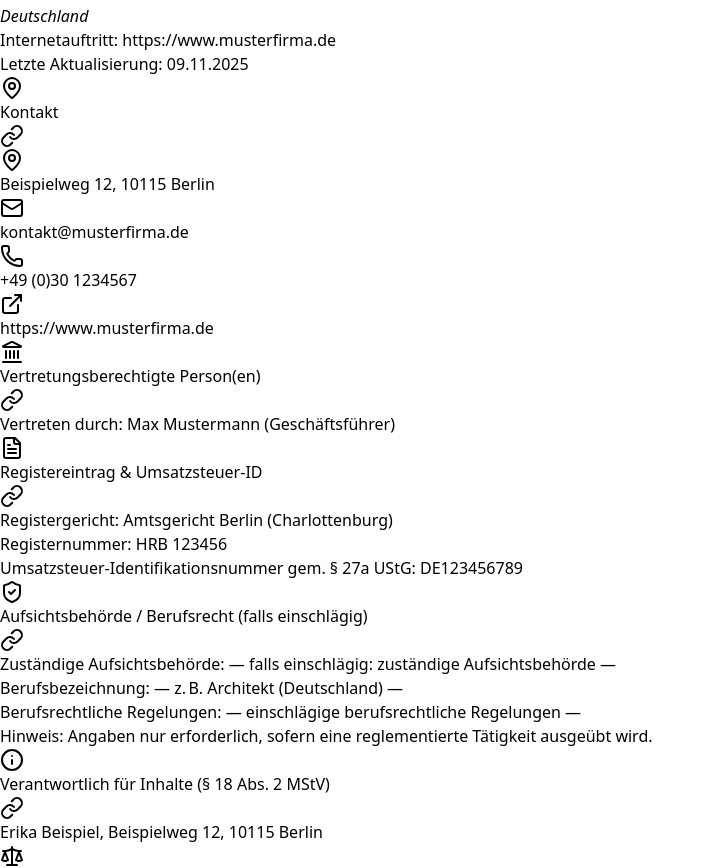
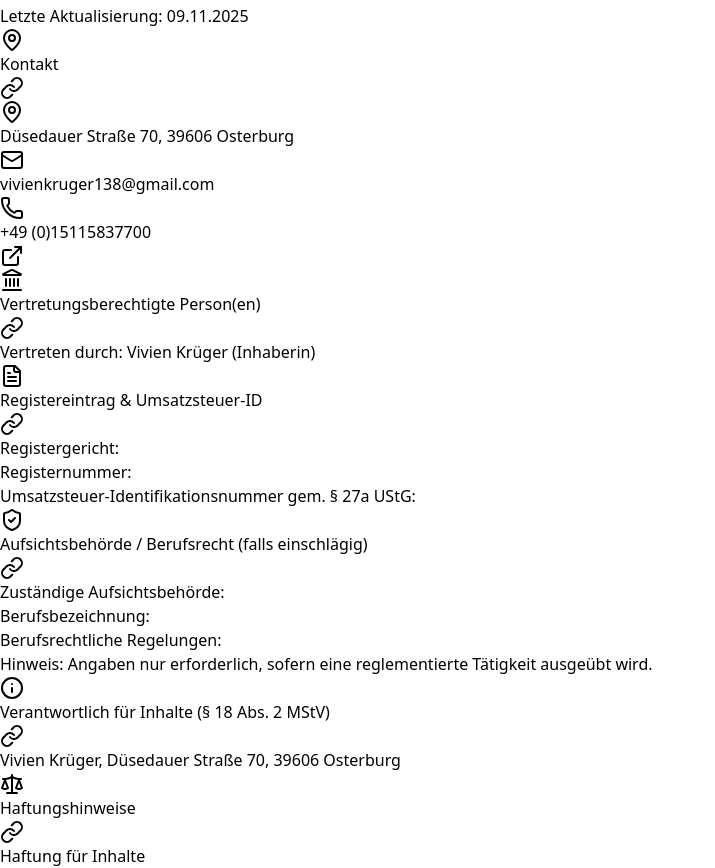
Before and after one commit to LouWare/Impressum, a React (Vite) app: page / in a window 1280 px wide. Shown: the part 500-1368 px from the top of the page, without its empty margins (0-715 px from the left). Built offline with nearby package versions, Linux system fonts and the light colour scheme.

Commit message:
Update App.jsx

```diff
--- a/src/App.jsx
+++ b/src/App.jsx
@@ -27,33 +27,33 @@ import {
 
 const ORG = {
   // — Basisdaten —
-  legalName: "Musterfirma GmbH",
-  brand: "Musterfirma",
-  street: "Beispielweg 12",
-  postalCode: "10115",
-  city: "Berlin",
+  legalName: "",
+  brand: "",
+  street: "Düsedauer Straße 70",
+  postalCode: "39606",
+  city: "Osterburg",
   country: "Deutschland",
-  email: "kontakt@musterfirma.de",
-  phone: "+49 (0)30 1234567",
-  website: "https://www.musterfirma.de",
+  email: "vivienkruger138@gmail.com",
+  phone: "+49 (0)15115837700",
+  website: "",
 
   // — Vertretung —
-  representedBy: "Max Mustermann",
-  position: "Geschäftsführer",
+  representedBy: "Vivien Krüger",
+  position: "Inhaberin",
 
   // — Register & USt —
-  registerCourt: "Amtsgericht Berlin (Charlottenburg)",
-  registerNumber: "HRB 123456",
-  vatId: "DE123456789",
+  registerCourt: "",
+  registerNumber: "",
+  vatId: "",
 
   // — Aufsicht / Berufsrecht (falls einschlägig) —
-  supervisoryAuthority: "— falls einschlägig: zuständige Aufsichtsbehörde —",
-  professionalTitle: "— z. B. Architekt (Deutschland) —",
-  professionalRules: "— einschlägige berufsrechtliche Regelungen —",
+  supervisoryAuthority: "",
+  professionalTitle: "",
+  professionalRules: "",
 
   // — Verantwortlich gem. § 18 Abs. 2 MStV —
-  contentResponsible: "Erika Beispiel",
-  contentResponsibleAddress: "Beispielweg 12, 10115 Berlin",
+  contentResponsible: "Vivien Krüger",
+  contentResponsibleAddress: "Düsedauer Straße 70, 39606 Osterburg",
 
   // — Verbraucherschlichtung —
   disputeText:
```
